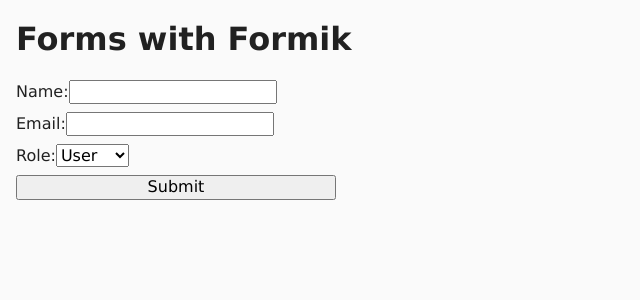
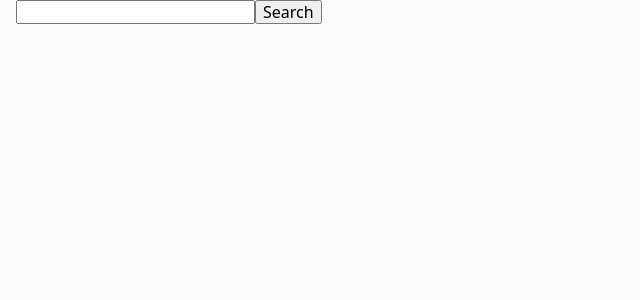
Before and after one commit to luxplanjay/react-96, a React (Vite) app: page / in a window 1280 px wide. Shown: the top 300 px of the page, without its empty margins (0-640 px from the left). Built offline with nearby package versions, Linux system fonts and the light colour scheme.

Commit message:
add examples

```diff
--- a/package.json
+++ b/package.json
@@ -10,11 +10,13 @@
     "preview": "vite preview"
   },
   "dependencies": {
+    "axios": "^1.6.7",
     "clsx": "^2.1.0",
     "formik": "^2.4.5",
     "modern-normalize": "^2.0.0",
     "react": "^18.2.0",
     "react-dom": "^18.2.0",
+    "react-hot-toast": "^2.4.1",
     "react-icons": "^5.0.1",
     "vite-plugin-svgr": "^4.2.0",
     "yup": "^1.3.3"
--- /dev/null
+++ b/src/article-api.js
@@ -0,0 +1,15 @@
+import axios from "axios";
+
+axios.defaults.baseURL = "http://hn.algolia.com/api/v1";
+
+export const fetchArticles = async (searchQuery, page) => {
+  const response = await axios.get("/search", {
+    params: {
+      query: searchQuery,
+      hitsPerPage: 10,
+      page,
+    },
+  });
+
+  return response.data.hits;
+};
--- a/src/components/App/App.jsx
+++ b/src/components/App/App.jsx
@@ -1,15 +1,65 @@
-import UserForm from "../UserForm";
+import { useState, useEffect } from "react";
+import toast, { Toaster } from "react-hot-toast";
 import css from "./App.module.css";
+import ArticleList from "../ArticleList/ArticleList";
+import { fetchArticles } from "../../article-api";
+import SearchForm from "../SearchForm/SearchForm";
+import ErrorMessage from "../ErrorMessage";
 
 export default function App() {
-  const handleFormSubmit = (x) => {
-    console.log(x);
+  const [searchQuery, setSearchQuery] = useState("");
+  const [page, setPage] = useState(1);
+  const [articles, setArticles] = useState([]);
+  const [isLoading, setIsLoading] = useState(false);
+  const [error, setError] = useState(false);
+
+  useEffect(() => {
+    if (searchQuery === "") {
+      return;
+    }
+
+    async function getData() {
+      try {
+        setIsLoading(true);
+        setError(false);
+        const data = await fetchArticles(searchQuery, page);
+        setArticles((prevArticles) => {
+          return [...prevArticles, ...data];
+        });
+        toast.success("HTTP success!!!! 🐷 ✅ 🎉");
+      } catch (error) {
+        setError(true);
+      } finally {
+        setIsLoading(false);
+      }
+    }
+    getData();
+  }, [page, searchQuery]);
+
+  const handleSearch = (newQuery) => {
+    setSearchQuery(newQuery);
+    setPage(1);
+    setArticles([]);
+  };
+
+  const handleLoadMore = () => {
+    setPage(page + 1);
   };
 
   return (
     <div className={css.container}>
-      <h1>Forms with Formik</h1>
-      <UserForm onDoStuffHehe={handleFormSubmit} />
+      <SearchForm onSearch={handleSearch} />
+      {error && <ErrorMessage />}
+      {articles.length > 0 && <ArticleList items={articles} />}
+      {articles.length > 0 && !isLoading && (
+        <button onClick={handleLoadMore}>Load more</button>
+      )}
+      {isLoading && (
+        <p>
+          <b>Loading articles...</b>
+        </p>
+      )}
+      <Toaster position="bottom-center" />
     </div>
   );
 }
--- /dev/null
+++ b/src/components/ArticleList/ArticleList.jsx
@@ -0,0 +1,11 @@
+export default function ArticleList({ items }) {
+  return (
+    <ul>
+      {items.map((item) => (
+        <li key={item.objectID}>
+          <a href={item.url}>{item.title}</a>
+        </li>
+      ))}
+    </ul>
+  );
+}
--- /dev/null
+++ b/src/components/ErrorMessage.jsx
@@ -0,0 +1,7 @@
+export default function ErrorMessage() {
+  return (
+    <p>
+      <b>Oops! Error! Reload!</b>
+    </p>
+  );
+}
--- /dev/null
+++ b/src/components/SearchForm/SearchForm.jsx
@@ -0,0 +1,18 @@
+import { Field, Form, Formik } from "formik";
+
+export default function SearchForm({ onSearch }) {
+  return (
+    <Formik
+      initialValues={{ query: "" }}
+      onSubmit={(values, actions) => {
+        onSearch(values.query);
+        actions.resetForm();
+      }}
+    >
+      <Form>
+        <Field name="query" />
+        <button type="submit">Search</button>
+      </Form>
+    </Formik>
+  );
+}
--- a/src/components/UserForm.jsx
+++ /dev/null
@@ -1,69 +0,0 @@
-import { useId } from "react";
-import { Formik, Form, Field, ErrorMessage } from "formik";
-import * as Yup from "yup";
-import css from "./UserForm.module.css";
-
-const UserSchema = Yup.object().shape({
-  username: Yup.string()
-    .min(3, "Too short!")
-    .max(20, "Too long!")
-    .required("This is required you dummy!"),
-  email: Yup.string()
-    .email("Must be in email format")
-    .required("This is required you dummy!"),
-  role: Yup.string()
-    .oneOf(["guest", "user", "admin"])
-    .required("This is required you dummy!"),
-});
-
-export default function UserForm({ onDoStuffHehe }) {
-  const usernameFieldId = useId();
-  const emailFieldId = useId();
-  const roleFieldId = useId();
-
-  return (
-    <Formik
-      initialValues={{
-        username: "",
-        email: "",
-        role: "user",
-      }}
-      validationSchema={UserSchema}
-      onSubmit={(values, actions) => {
-        console.log(values);
-        onDoStuffHehe(values);
-        actions.resetForm();
-      }}
-    >
-      <Form className={css.form}>
-        <div>
-          <label htmlFor={usernameFieldId}>Name:</label>
-          <Field type="text" name="username" id={usernameFieldId} />
-          <ErrorMessage
-            className={css.error}
-            name="username"
-            component="span"
-          />
-        </div>
-
-        <div>
-          <label htmlFor={emailFieldId}>Email:</label>
-          <Field type="email" name="email" id={emailFieldId} />
-          <ErrorMessage className={css.error} name="email" component="span" />
-        </div>
-
-        <div>
-          <label htmlFor={roleFieldId}>Role:</label>
-          <Field as="select" name="role" id={roleFieldId}>
-            <option value="guest">Guest</option>
-            <option value="user">User</option>
-            <option value="admin">Admin</option>
-          </Field>
-          <ErrorMessage className={css.error} name="role" component="span" />
-        </div>
-
-        <button type="submit">Submit</button>
-      </Form>
-    </Formik>
-  );
-}
--- a/src/components/UserForm.module.css
+++ /dev/null
@@ -1,12 +0,0 @@
-.form {
-  display: flex;
-  flex-direction: column;
-  gap: 8px;
-  width: 320px;
-}
-
-.error {
-  display: block;
-  font-size: 14px;
-  color: orangered;
-}
--- a/src/index.css
+++ b/src/index.css
@@ -1,6 +1,6 @@
 body {
-  font-family: "Lucida Sans", "Lucida Sans Regular", "Lucida Grande",
-    "Lucida Sans Unicode", Geneva, Verdana, sans-serif;
+  font-family: system-ui, -apple-system, BlinkMacSystemFont, "Segoe UI", Roboto,
+    Oxygen, Ubuntu, Cantarell, "Open Sans", "Helvetica Neue", sans-serif;
   color: #212121;
   background-color: #fafafa;
 }
```
Also changed, not shown: 2 other files (tests, documents, lock files or other folders).
